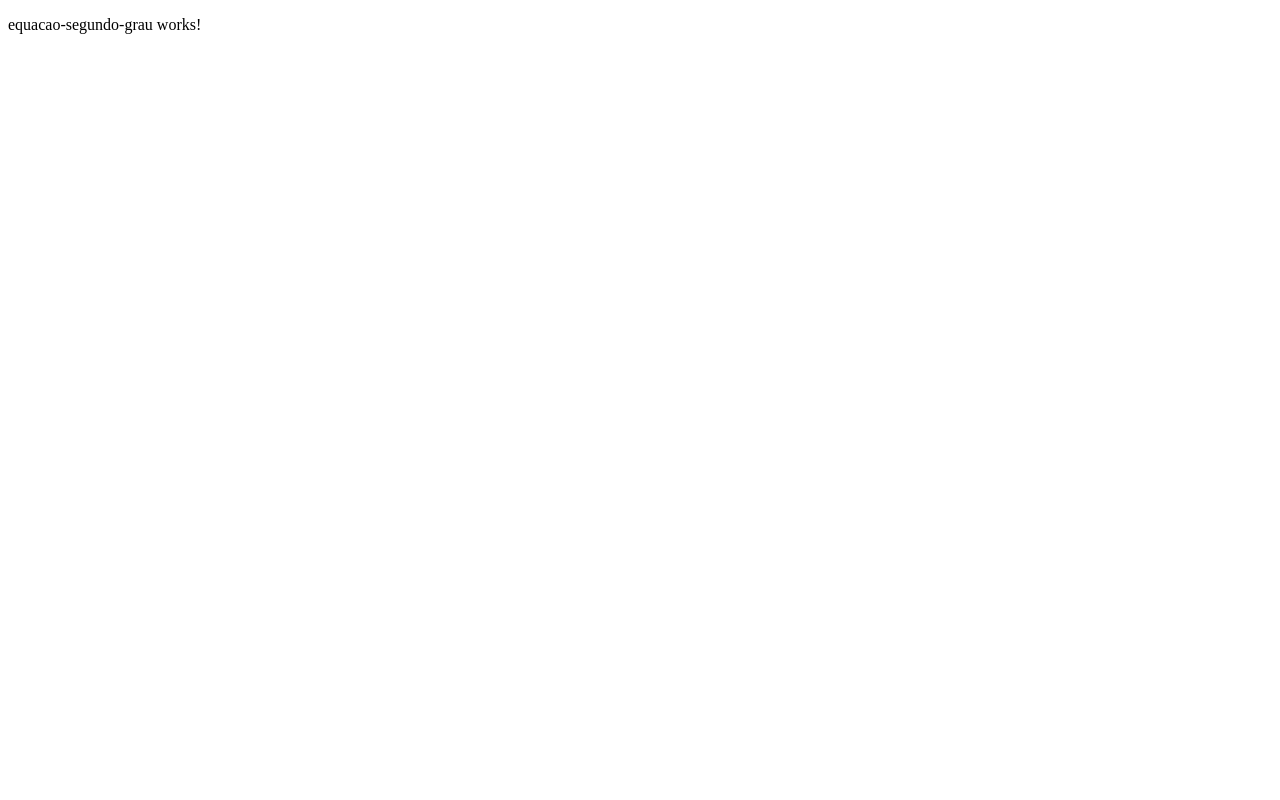
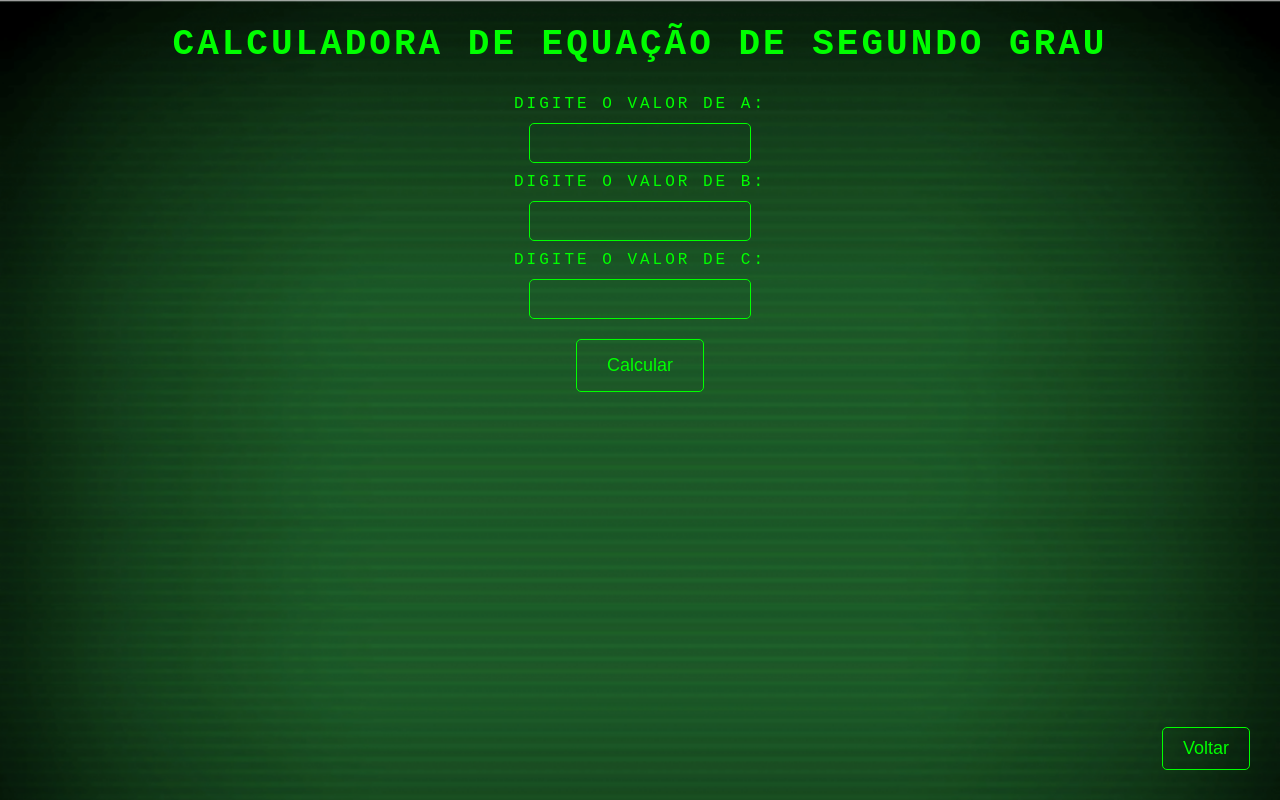
Before and after one commit to porrtuguinha/MathUtilsInterface, an Angular app: page /equacaosegundograu in a window 1280 px wide. Built offline with nearby package versions, Linux system fonts and the light colour scheme.

Commit message:
equação segundo grau

```diff
--- a/src/app/pages/equacao-segundo-grau/equacao-segundo-grau.component.css
+++ b/src/app/pages/equacao-segundo-grau/equacao-segundo-grau.component.css
@@ -0,0 +1,80 @@
+h1 {
+    font-size: 36px;
+    margin-bottom: 30px;
+    text-transform: uppercase;
+    letter-spacing: 3px;
+    color: #0f0;
+  }
+  .texto{
+    text-transform: uppercase;
+    letter-spacing: 3px;
+    color: #0f0;
+  }
+
+  button {
+    background-color: transparent;
+    color: #0f0;
+    border: 1px solid #0f0;
+    border-radius: 5px;
+    padding: 15px 30px;
+    margin: 10px;
+    font-size: 18px;
+    cursor: pointer;
+    transition: background-color 0.3s ease;
+  }
+
+  button:hover {
+    background-color: #0f0; /* Verde lima muito claro */
+    color: #006400; /* Verde escuro */
+  }
+
+  .container {
+    font-family: 'Courier New', Courier, monospace;
+    background-image: url(../../../assets/images/pipboy.png);
+    background-size: cover;
+    margin: 0;
+    padding: 0;
+    text-align: center; /* Alinha os elementos filhos (os botões) ao centro */
+    position: absolute;
+    top: 0;
+    left: 0;
+    width: 100%;
+    height: 100%;
+    display: flex; /* Torna o contêiner um flex container */
+    flex-direction: column; /* Define a direção dos itens como coluna */
+    align-items: center; /* Alinha os itens horizontalmente ao centro */
+  }
+
+  input[type="number"] {
+    padding: 10px;
+    margin: 10px;
+    font-size: 16px;
+    border: 1px solid #0f0;
+    border-radius: 5px;
+    width: 200px;
+    background-color: transparent;
+    color:#0f0 ;
+  }
+
+  .botoes {
+    display: flex;
+    flex-direction: column;
+  }
+
+
+  .botao-voltar {
+    position: absolute;
+    bottom: 20px;
+    right: 20px;
+    background-color: transparent;
+    color: #0f0;
+    border-color : #0f0;
+    border-radius: 5px;
+    padding: 10px 20px;
+    cursor: pointer;
+  }
+
+  .botao-voltar:hover {
+    background-color: #0f0; /* Verde lima muito claro */
+    color: #006400; /* Verde escuro */
+  }
--- a/src/app/pages/equacao-segundo-grau/equacao-segundo-grau.component.html
+++ b/src/app/pages/equacao-segundo-grau/equacao-segundo-grau.component.html
@@ -1 +1,20 @@
-<p>equacao-segundo-grau works!</p>
+<div class="container">
+<h1>Calculadora de Equação de Segundo Grau</h1>
+
+  <label class="texto" for="parametroA">Digite o valor de a:</label>
+  <input type="number" id="parametroA" [(ngModel)]="a" inputmode="numeric" required>
+
+  <label class="texto" for="parametroB">Digite o valor de b:</label>
+  <input type="number" id="parametroB" [(ngModel)]="b" inputmode="numeric" required>
+
+  <label class="texto" for="parametroC">Digite o valor de c:</label>
+  <input type="number" id="parametroC" [(ngModel)]="c" inputmode="numeric" required>
+
+  <button (click)="calcular()">Calcular</button>
+
+<div *ngIf="resultado !== undefined">
+  <h2 class="texto">Resultados:</h2>
+  <p class="texto">{{ resultado }}</p>
+</div>
+<button (click)="voltar()" class="botao-voltar">Voltar</button>
+</div>
--- a/src/app/pages/equacao-segundo-grau/equacao-segundo-grau.component.ts
+++ b/src/app/pages/equacao-segundo-grau/equacao-segundo-grau.component.ts
@@ -1,12 +1,41 @@
+import { Router } from '@angular/router';
+import { CommonModule } from '@angular/common';
 import { Component } from '@angular/core';
+import { FormsModule } from '@angular/forms';
 
 @Component({
   selector: 'app-equacao-segundo-grau',
   standalone: true,
-  imports: [],
+  imports: [FormsModule,
+    CommonModule
+  ],
   templateUrl: './equacao-segundo-grau.component.html',
   styleUrl: './equacao-segundo-grau.component.css'
 })
+
 export class EquacaoSegundoGrauComponent {
+   a!: any;
+   b!: any;
+   c!: any;
+  resultado: any
+  constructor( private Router: Router){}
+  calcular() {
 
+    // Verifica se 'a' é diferente de zero
+    const delta: number = (this.b * this.b) - 4 * this.a * this.c;
+
+    if (delta > 0) {
+        const x1: number = (-this.b + Math.sqrt(delta)) / (2 * this.a);
+        const x2: number = (-this.b - Math.sqrt(delta)) / (2 * this.a);
+        this.resultado = "As raízes da equação são: x1 = " + x1 + " e x2 = " + x2
+    } else if (delta == 0) {
+        const x: number = -this.b / (2 * this.a);
+        this.resultado = "A equação possui uma raiz real: x = " + x;
+    } else {
+        this.resultado = "A equação não possui raízes reais.";
+    }
 }
+voltar(){
+  this.Router.navigate(['']);
+}
+}
```
